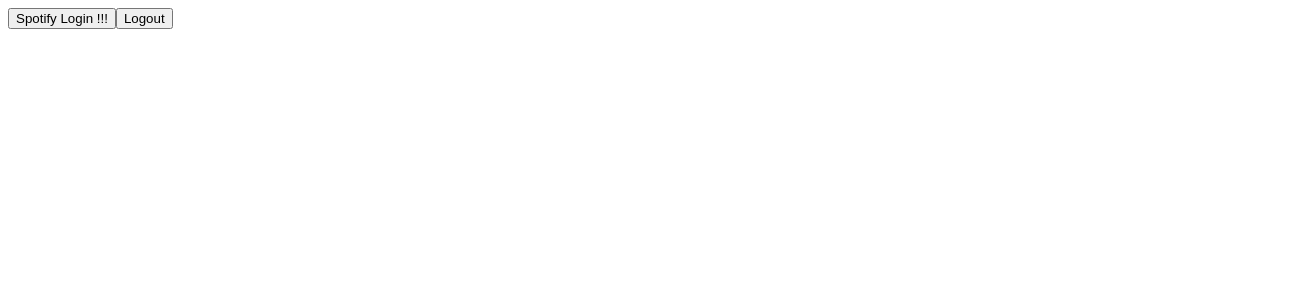
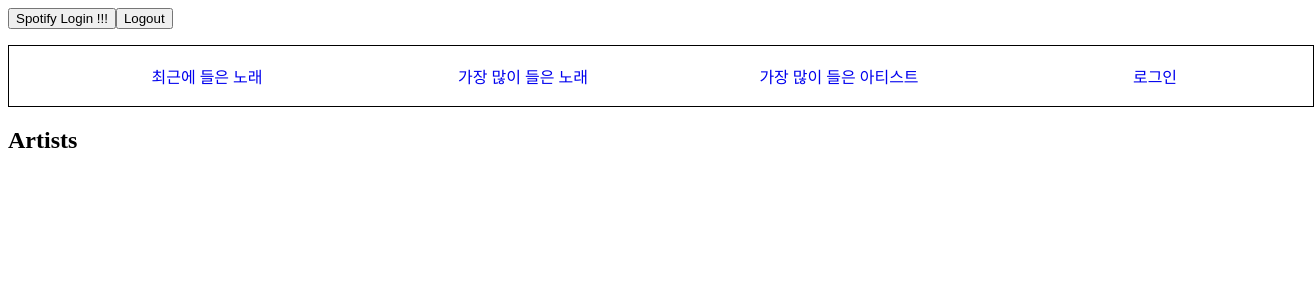
Before and after one commit to xyz-intern/check-my-spotify-front, a React (Create React App) app: page /favorite/artist in a window 1280 px wide. Shown: the top 300 px of the page, 1314 px wide, since content can reach past the window. Built offline with nearby package versions, Linux system fonts and the light colour scheme.

Commit message:
feat:  Router, Header, Playlist Statistics

```diff
--- a/src/App.js
+++ b/src/App.js
@@ -1,14 +1,32 @@
-import Redirection from "./components/Redirection";
 import React from 'react';
-import Login from "./components/Login";
+import Login from "./components/Login/Login";
+import {
+  BrowserRouter,
+  Route,
+  Routes,
+} from "react-router-dom";
+import Artist from './components/Statistics/Favorite/Artists/Artist'
+import FavoriteSong from './components/Statistics/Favorite/Song/Song'
+import Header from './components/Header/Header'
+import LastSong from './components/Statistics/LastSong/LastSong';
+import Redirection from './components/Login/Redirection'
 
 const code = window.location.search;
 function App() {
   return (
-        <div className="App">
-          { code ? <Redirection code={code} /> : <Login />}
-        </div>
+    <div className="App">
+      {code ? <Redirection code={code} /> : <Login />}
 
+      <BrowserRouter>
+        <Header />
+          <Routes>
+            <Route path="/last/song" element={<LastSong /> } />
+            <Route path="/favorite/song" element={<FavoriteSong />} />
+            <Route path="/favorite/artist" element={<Artist />} />
+            {/* <Route path="/login" element={<Login />} /> */}
+          </Routes>
+      </BrowserRouter>
+    </div>
   );
 }
 
--- /dev/null
+++ b/src/components/Header/Header.css
@@ -0,0 +1,20 @@
+.header {
+    top: 0;
+    width: 100%;
+    height: 60px;
+    display: flex;
+    border: solid 0.5px;
+    /* background-color: rgb(179, 247, 247); */
+    background-color: white
+  }
+
+  .header > li {
+    width: 100%;
+    display: flex;
+    justify-content: center;
+    align-items: center;
+  }
+
+  a{
+    text-decoration: none;
+  }
--- /dev/null
+++ b/src/components/Header/Header.js
@@ -0,0 +1,25 @@
+import React from "react";
+import {Link} from 'react-router-dom'
+import '../Header/Header.css'
+const Header = () => {
+    return(
+        <ul className="header">
+            <li>
+                <Link to = "/last/song">최근에 들은 노래</Link>
+            </li>
+
+            <li>
+                <Link to = "/favorite/song">가장 많이 들은 노래</Link>
+            </li>
+
+            <li>
+                <Link to = "/favorite/artist">가장 많이 들은 아티스트</Link>
+            </li>
+
+            <li>
+                <Link to = "/login">로그인</Link>
+            </li>
+        </ul>
+    )
+}
+export default Header;
--- a/src/components/Login.js
+++ b/src/components/Login/Login.js
@@ -23,7 +23,6 @@ const Login = () => {
     Cookies.remove('refreshToken');
     Cookies.remove('userId');
   }
-
   return (
     <div>
       <button onClick={axiosRequest}>
--- a/src/components/Redirection.js
+++ b/src/components/Login/Redirection.js
@@ -11,10 +11,11 @@ const Redirection = () => {
 
     let refreshToken;
     let userId;
+
     useEffect(() => {
         const fetchData = async () => {
           try {
-            const response = await axios.get(`http://localhost:3000/callback?code=${code}&state=${state}`, { withCredentials: true });
+            await axios.get(`http://localhost:3000/callback?code=${code}&state=${state}`, { withCredentials: true });
             console.log('good');
             is_throw = true;
           } catch (error) {
--- /dev/null
+++ b/src/components/Statistics/Favorite/Artists/Artist.js
@@ -0,0 +1,7 @@
+const Artist = () => {
+    return(
+        <h2>Artists</h2>
+    )
+}
+
+export default Artist;
--- /dev/null
+++ b/src/components/Statistics/Favorite/Song/Song.js
@@ -0,0 +1,6 @@
+const Song = () => {
+    return(
+        <h2>Songs</h2>
+    )
+}
+export default Song;
--- /dev/null
+++ b/src/components/Statistics/LastSong/LastSong.js
@@ -0,0 +1,39 @@
+import axios from 'axios';
+import { useEffect, useState } from 'react';
+import List from '../List/List';
+
+const LastSong = () => {
+    const [lastSong, setLastSong] = useState([]);
+
+    useEffect(() => {
+        fetchLastSong();
+    }, []);
+
+    const fetchLastSong = () => {
+        axios.get('http://localhost:3000/last/song')
+            .then(response => {
+                setLastSong(response.data);
+            })
+            .catch(error => {
+                console.log(error);
+            });
+    }
+
+    return (
+        <div>
+            {lastSong.map((song) => (
+                <List
+                    key={song.songId}
+                    id={song.songId}
+                    artistName={song.artistName}
+                    songName={song.songName}
+                    imageUri={song.imageUri}
+                    albumName={song.albumName}
+                    count={song.count}
+                />
+            ))}
+        </div>
+    );
+}
+
+export default LastSong;
--- /dev/null
+++ b/src/components/Statistics/List/List.js
@@ -0,0 +1,13 @@
+function List(props) {
+    return (
+        <div>
+            <div>songId: {props.id}</div>
+            <div>artistName: {props.artistName}</div>
+            <img src={props.imageUri}></img>
+            <div>albumName: {props.albumName}</div>
+            <div>count: {props.count}</div>
+        </div>
+    );
+}
+
+export default List;
--- /dev/null
+++ b/src/store/constant/constant.js
@@ -0,0 +1,6 @@
+const URL = {
+    GET_TOP_SONG: 'http://localhost:3000/top/songs',
+    GET_HEARD_ARTISTS: 'http://localhost:3000/heard/artists',
+    GET_LAST_SONG: 'http://localhost:3000/last/song',
+    GET_TOP_ARTISTS: 'http://localhost:3000/top/artist'
+}
```
